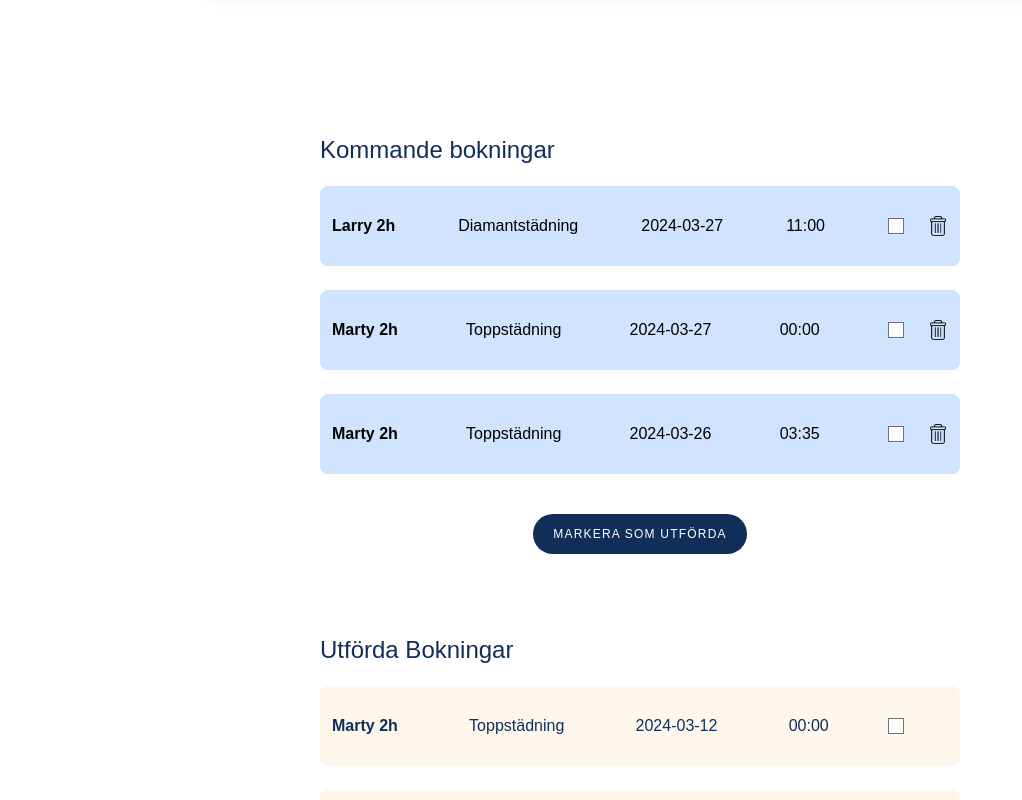
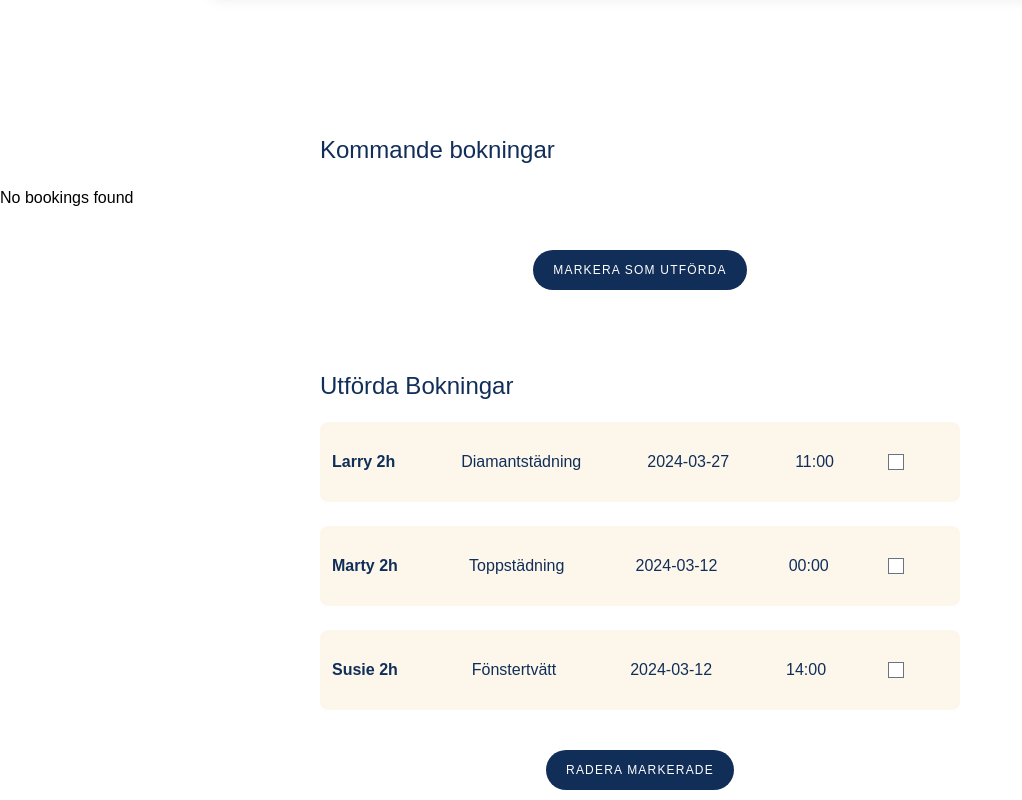
Before and after one commit to varamara/cleaning-service, a React (Vite) app in the folder cleaning-service-js-2/: page /booking in a window 1280 px wide. Shown: the part 720-1520 px from the top of the page, without its empty margins (0-1022 px from the left). Built offline with nearby package versions, Linux system fonts and the light colour scheme; data requests are answered from the project's data file; a web font is replaced by a local one.

Commit message:
Co-authored-by: Mikah <varamara@users.noreply.github.com> Co-authored-by: AnderssonSand <AnderssonSand@users.noreply.github.com>

```diff
--- a/cleaning-service-js-2/db.json
+++ b/cleaning-service-js-2/db.json
@@ -6,7 +6,19 @@
       "password": "hej",
       "firstName": "hej",
       "lastName": "hej",
-      "email": "hej@hej"
+      "email": "hej@hej",
+      "bookings": [
+        {
+          "id": "725e89ca-f8ba-4782-89da-e365407c277d",
+          "userId": "8a125f4d-1d47-44c1-a227-ccb52c982c42",
+          "date": "2024-03-27T23:59:50.000Z",
+          "time": "11:00",
+          "customer": "Tanja",
+          "grade": "Diamantstädning",
+          "cleaner": "Larry",
+          "status": false
+        }
+      ]
     },
     {
       "id": "6511e950-945c-4c43-bc30-9f20e9895b8f",
@@ -14,7 +26,8 @@
       "password": "a",
       "firstName": "a",
       "lastName": "a",
-      "email": "a@a.a"
+      "email": "a@a.a",
+      "bookings": []
     },
     {
       "id": "af1acc5d-7323-4a73-b20b-8b9265200bf0",
@@ -22,7 +35,8 @@
       "password": "b",
       "firstName": "b",
       "lastName": "b",
-      "email": "b@b.com"
+      "email": "b@b.com",
+      "bookings": []
     }
   ],
   "cleaners": [
@@ -50,7 +64,7 @@
       "customer": "",
       "grade": "Diamantstädning",
       "cleaner": "Larry",
-      "status": false
+      "status": true
     },
     {
       "id": "6acd2449-11a0-4131-8c05-a32a03f99e89",
@@ -87,6 +101,36 @@
       "grade": "Toppstädning",
       "cleaner": "Marty",
       "status": false
+    },
+    {
+      "id": "e2f83696-1591-484a-8947-d2ca0b0ed3ab",
+      "userId": "8a125f4d-1d47-44c1-a227-ccb52c982c42",
+      "customer": "8a125f4d-1d47-44c1-a227-ccb52c982c42",
+      "date": "2024-03-27T08:37:36.000Z",
+      "time": "19:39",
+      "grade": "Diamantstädning",
+      "cleaner": "Marty",
+      "status": false
+    },
+    {
+      "id": "faf284dd-63a3-4859-93db-642405ad7206",
+      "userId": "8a125f4d-1d47-44c1-a227-ccb52c982c42",
+      "customer": "8a125f4d-1d47-44c1-a227-ccb52c982c42",
+      "date": "2024-03-26T08:46:59.310Z",
+      "time": "19:53",
+      "grade": "Diamantstädning",
+      "cleaner": "Marty",
+      "status": false
+    },
+    {
+      "id": "74444817-a7e6-4b96-abd9-213af9321f36",
+      "userId": "8a125f4d-1d47-44c1-a227-ccb52c982c42",
+      "customer": "8a125f4d-1d47-44c1-a227-ccb52c982c42",
+      "date": "2024-03-28T08:46:59.000Z",
+      "time": "19:53",
+      "grade": "Diamantstädning",
+      "cleaner": "Marty",
+      "status": false
     }
   ]
 }
--- a/cleaning-service-js-2/src/components/bookingpagecomponents/BookingForm.tsx
+++ b/cleaning-service-js-2/src/components/bookingpagecomponents/BookingForm.tsx
@@ -5,6 +5,7 @@ import { v4 as uuidv4 } from "uuid";
 import { IBooking, CleaningGrade } from "../../interfaces";
 import PrimaryButton from "../sharedcomponents/PrimaryButton";
 import { BookingContext } from "../../contexts/bookingContext/BookingProvider";
+import { RegistrationContext } from "../../contexts/registrationContext/RegistrationProvider";
 
 const BookingForm: React.FC= () => {
   const { addBooking, cleaners, bookings } = useContext(BookingContext) as {
@@ -12,9 +13,15 @@ const BookingForm: React.FC= () => {
     bookings: IBooking[];
     cleaners: { id: string; name: string }[];
   };
+  const { currentUser } = useContext(RegistrationContext) as {
+    currentUser: {
+      id: string;
+      bookings: IBooking[]};
+  }
 
   const [formValues, setFormValues] = useState<IBooking>({
     id: "",
+    userId: "",
     cleaner: "",
     grade: CleaningGrade.Basic,
     date: new Date(),
@@ -62,9 +69,10 @@ const BookingForm: React.FC= () => {
 
     const newBooking: IBooking = {
       id: uuidv4(),
+      userId: currentUser.id,
+      customer: currentUser.id,
       date: formValues.date,
       time: formValues.time,
-      customer: formValues.customer,
       grade: formValues.grade,
       cleaner: formValues.cleaner,
       status: formValues.status,
--- a/cleaning-service-js-2/src/components/bookingpagecomponents/bookinginfosection/FutureBookings.tsx
+++ b/cleaning-service-js-2/src/components/bookingpagecomponents/bookinginfosection/FutureBookings.tsx
@@ -3,6 +3,8 @@ import TrashBin from "../../../assets/delete.png";
 import PrimaryButton from "../../sharedcomponents/PrimaryButton";
 import { IBooking } from "../../../interfaces";
 import { BookingContext } from "../../../contexts/bookingContext/BookingProvider";
+import { RegistrationContext } from "../../../contexts/registrationContext/RegistrationProvider";
+
 
 
 const FutureBookings: React.FC = () => {
@@ -11,6 +13,12 @@ const FutureBookings: React.FC = () => {
     setBookings: (bookings: IBooking[]) => void;
     removeBooking: (id: string) => void;
     updateBooking: (updatedBooking: IBooking) => void;
+  }
+  const { currentUser } = useContext(RegistrationContext) as {
+    currentUser: {
+      id: string;
+      bookings: IBooking[];
+    };
   }
 
   const [checkedFutureBookings, setCheckedFutureBookings] = useState<string[]>(
@@ -39,7 +47,7 @@ const FutureBookings: React.FC = () => {
         checkedFutureBookings.includes(booking.id)
       );
 
-      const updatePromises = markedBookings.map( (booking) => {
+      const updatePromises = markedBookings.map((booking) => {
         try {
           const updatedBooking = { ...booking, status: true };
 
@@ -72,7 +80,8 @@ const FutureBookings: React.FC = () => {
       <h2 className="text-2xl text-primaryBlue justify-center w-1/2 mx-auto mb-5">
         Kommande bokningar
       </h2>
-      {bookings.map((book) => {
+      {currentUser ? (
+        currentUser.bookings.map((book) => {
           if (book.status === false) {
             return (
               <div className="" key={book.id}>
@@ -96,8 +105,15 @@ const FutureBookings: React.FC = () => {
                 </ul>
               </div>
             );
+          } else {
+            return (
+              <p key={book.id}>Inga bokningar...</p>
+            );
           }
-      })}
+        })
+      ) : (
+        <p>No bookings found</p>
+      )}
       <div className="flex justify-center mx-auto mt-10">
         <PrimaryButton
           buttonText="MARKERA SOM UTFÖRDA"
--- a/cleaning-service-js-2/src/components/registrationPageComponents/registrationForm.tsx
+++ b/cleaning-service-js-2/src/components/registrationPageComponents/registrationForm.tsx
@@ -32,6 +32,7 @@ const RegistrationForm: React.FC = () => {
 
     const newUser: IUser = {
       id: uuidv4(),
+      bookings: [],
       username: formData.username,
       password: formData.password,
       firstName: formData.firstName,
--- a/cleaning-service-js-2/src/contexts/bookingContext/BookingProvider.tsx
+++ b/cleaning-service-js-2/src/contexts/bookingContext/BookingProvider.tsx
@@ -61,6 +61,7 @@ export const BookingProvider: React.FC<{ children: ReactNode }> = ({
   const addBooking = async (newBooking: IBooking) => {
     try {
       await axios.post("http://localhost:3000/bookings", newBooking);
+
       fetchBookings();
     } catch (error) {
       console.error("Error adding booking:", error);
--- a/cleaning-service-js-2/src/interfaces.ts
+++ b/cleaning-service-js-2/src/interfaces.ts
@@ -7,6 +7,7 @@ export enum CleaningGrade {
 
 export interface IBooking {
   id: string;
+  userId: string;
   date: Date;
   time: string;
   customer: string;
@@ -36,5 +37,5 @@ export interface IUser {
   firstName: string;
   lastName: string;
   email: string;
-  // bookings: IBooking[];
+ bookings: IBooking[];
 }
```
Lines whose indentation alone changed are shown as unchanged.
